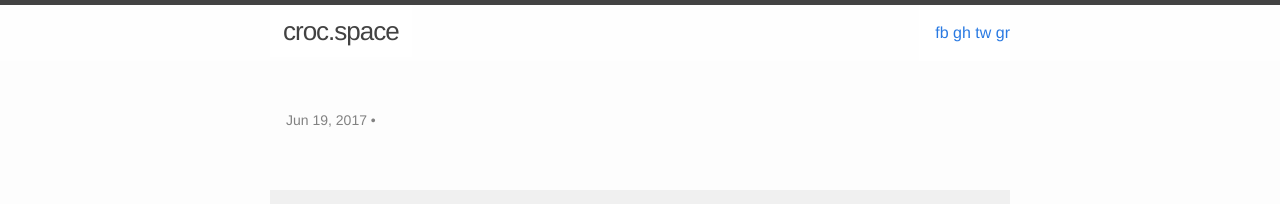
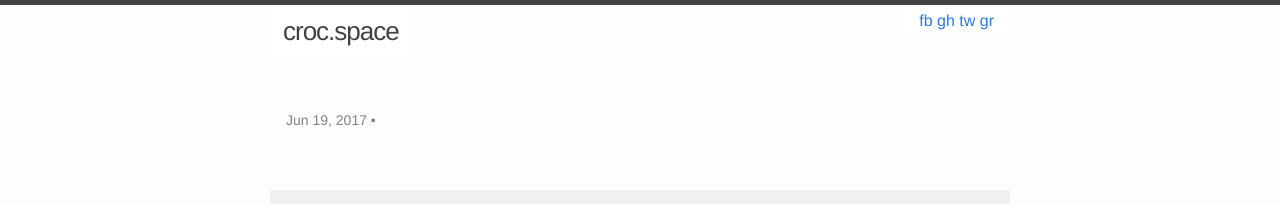
Before and after one commit to lzrmihnea/lzrmihnea.github.io, a Jekyll site: the page built from index.md, in a window 1280 px wide. Shown: the top 204 px of the page. Built offline with Jekyll 4.4.1, drawn with Linux system fonts in a browser that asks for light colours; comment, search, counter and statistics services are not loaded.

Commit message:
[layout] fixed small issue with header

```diff
--- a/_sass/minima/_layout.scss
+++ b/_sass/minima/_layout.scss
@@ -38,8 +38,9 @@ body {
 .site-nav {
   background: rgba(255, 255, 255, 0.70);
   padding-left: 1em;
+  padding-right: 1em;
   float: right;
-  line-height: 56px;
+  line-height: 2em;
 
   .menu-icon {
     display: none;
```
